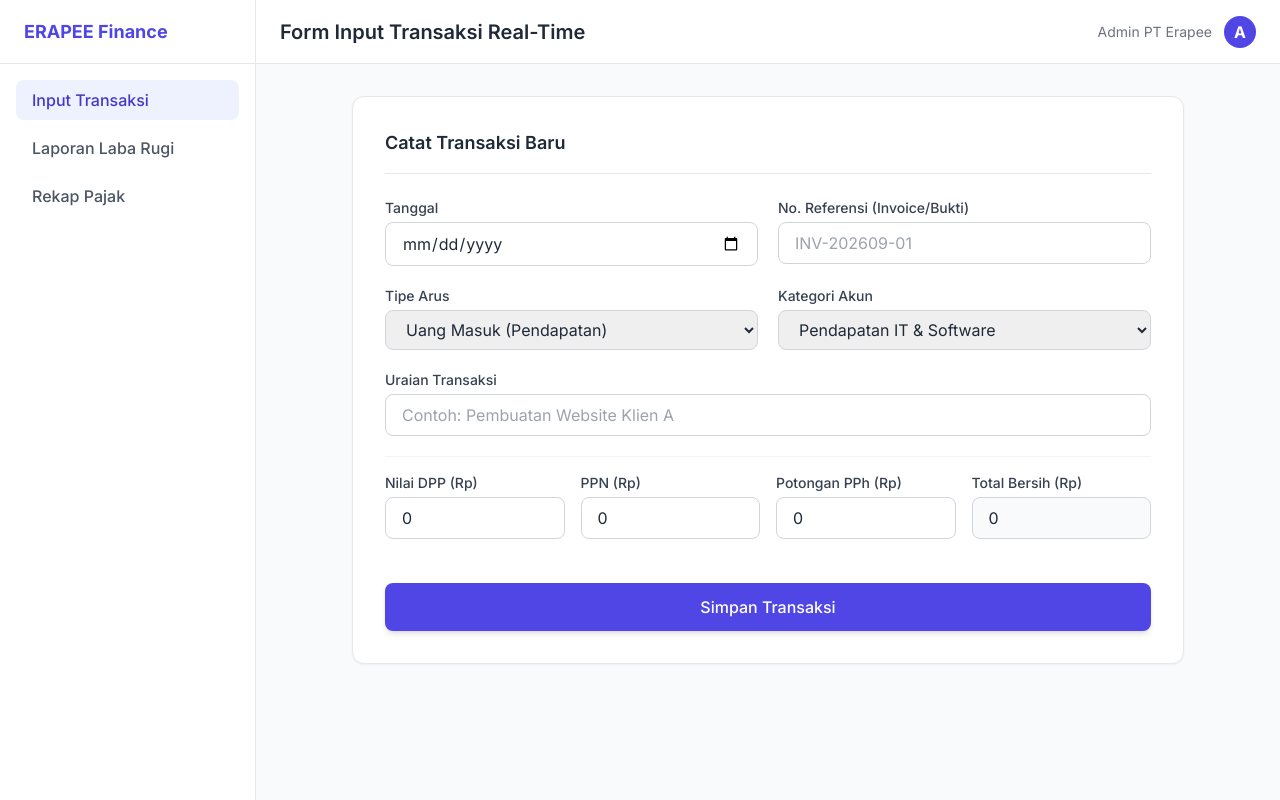
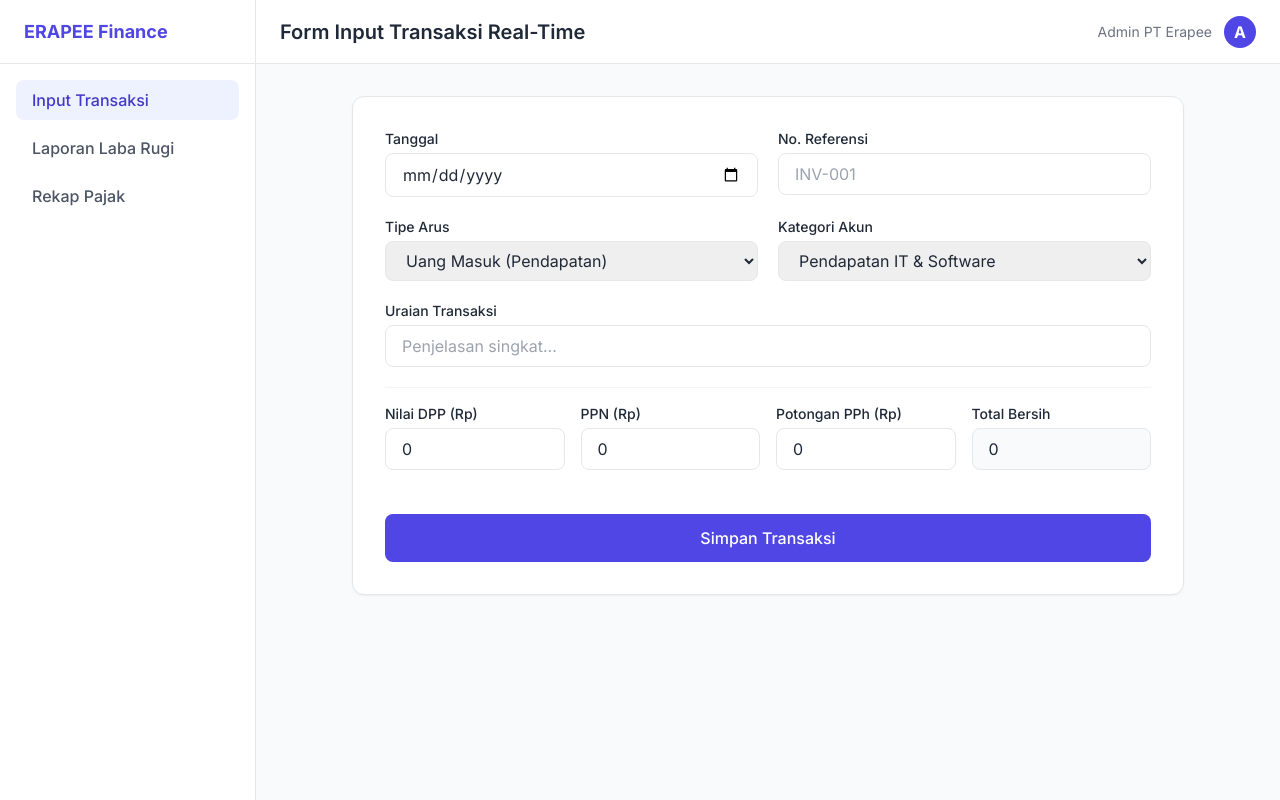
Before and after one commit to hiwantan-commits/erapee-finance-app, a plain HTML site: page index.html in a window 1280 px wide. Drawn offline with nearby package versions, Linux system fonts and the light colour scheme; a script that the page names is missing.

Commit message:
Update index.html

```diff
--- a/index.html
+++ b/index.html
@@ -6,19 +6,16 @@
     <title>Input Transaksi | PT ERAPEE</title>
     <script src="https://cdn.tailwindcss.com"></script>
     <link href="https://fonts.googleapis.com/css2?family=Inter:wght@300;400;500;600;700&display=swap" rel="stylesheet">
-    <style>
-        body { font-family: 'Inter', sans-serif; background-color: #F9FAFB; }
-    </style>
+    <style>body { font-family: 'Inter', sans-serif; background-color: #F9FAFB; }</style>
 </head>
 <body class="text-gray-800">
-
     <div class="flex h-screen overflow-hidden">
-        <!-- Sidebar Navigation -->
+        <!-- Sidebar -->
         <aside class="w-64 bg-white border-r border-gray-200 flex-shrink-0 hidden md:block">
             <div class="h-16 flex items-center px-6 border-b border-gray-200">
                 <span class="text-lg font-bold text-indigo-600">ERAPEE Finance</span>
             </div>
-            <nav class="p-4 space-y-2">
+            <nav class="p-4 space-y-2" id="sidebarMenu">
                 <a href="index.html" class="block px-4 py-2 bg-indigo-50 text-indigo-700 rounded-lg font-medium">Input Transaksi</a>
                 <a href="laporan.html" class="block px-4 py-2 text-gray-600 hover:bg-gray-50 rounded-lg font-medium">Laporan Laba Rugi</a>
                 <a href="pajak.html" class="block px-4 py-2 text-gray-600 hover:bg-gray-50 rounded-lg font-medium">Rekap Pajak</a>
@@ -37,79 +34,76 @@
 
             <main class="p-6 md:p-8 max-w-4xl mx-auto w-full">
                 <div class="bg-white rounded-xl shadow-sm border border-gray-200 p-6 md:p-8">
-                    <h2 class="text-lg font-semibold mb-6 border-b pb-4">Catat Transaksi Baru</h2>
-
                     <form id="formTransaksi" class="space-y-5">
                         <div class="grid grid-cols-1 md:grid-cols-2 gap-5">
                             <div>
-                                <label class="block text-sm font-medium text-gray-700 mb-1">Tanggal</label>
-                                <input type="date" id="tanggal" class="w-full border border-gray-300 rounded-lg px-4 py-2 focus:ring-2 focus:ring-indigo-500 outline-none" required>
+                                <label class="block text-sm font-medium mb-1">Tanggal</label>
+                                <input type="date" id="tanggal" class="w-full border rounded-lg px-4 py-2 outline-none focus:ring-2 focus:ring-indigo-500" required>
                             </div>
                             <div>
-                                <label class="block text-sm font-medium text-gray-700 mb-1">No. Referensi (Invoice/Bukti)</label>
-                                <input type="text" id="no_ref" placeholder="INV-202609-01" class="w-full border border-gray-300 rounded-lg px-4 py-2 focus:ring-2 focus:ring-indigo-500 outline-none" required>
+                                <label class="block text-sm font-medium mb-1">No. Referensi</label>
+                                <input type="text" id="no_ref" placeholder="INV-001" class="w-full border rounded-lg px-4 py-2 outline-none focus:ring-2 focus:ring-indigo-500" required>
                             </div>
                         </div>
 
                         <div class="grid grid-cols-1 md:grid-cols-2 gap-5">
                             <div>
-                                <label class="block text-sm font-medium text-gray-700 mb-1">Tipe Arus</label>
-                                <select id="tipe" class="w-full border border-gray-300 rounded-lg px-4 py-2 outline-none">
+                                <label class="block text-sm font-medium mb-1">Tipe Arus</label>
+                                <select id="tipe" class="w-full border rounded-lg px-4 py-2 outline-none">
                                     <option value="Masuk">Uang Masuk (Pendapatan)</option>
-                                    <option value="Keluar">Uang Keluar (Biaya/Beli)</option>
+                                    <option value="Keluar">Uang Keluar (Biaya)</option>
                                 </select>
                             </div>
                             <div>
-                                <label class="block text-sm font-medium text-gray-700 mb-1">Kategori Akun</label>
-                                <select id="kategori" class="w-full border border-gray-300 rounded-lg px-4 py-2 outline-none">
+                                <label class="block text-sm font-medium mb-1">Kategori Akun</label>
+                                <select id="kategori" class="w-full border rounded-lg px-4 py-2 outline-none">
                                     <option value="Pendapatan IT & Software">Pendapatan IT & Software</option>
-                                    <option value="Pendapatan Hasil Pertanian">Pendapatan Hasil Pertanian</option>
-                                    <option value="Beban Gaji & Tunjangan Pegawai">Beban Gaji & Tunjangan</option>
-                                    <option value="Beban Sewa Kantor / Lahan">Beban Sewa Kantor / Lahan</option>
+                                    <option value="Pendapatan Pertanian">Pendapatan Pertanian (Cabai, Tebu, Buah)</option>
+                                    <option value="Beban Gaji">Beban Gaji & Tunjangan</option>
+                                    <option value="Beban Operasional">Beban Operasional Lainnya</option>
                                 </select>
                             </div>
                         </div>
 
                         <div>
-                            <label class="block text-sm font-medium text-gray-700 mb-1">Uraian Transaksi</label>
-                            <input type="text" id="uraian" placeholder="Contoh: Pembuatan Website Klien A" class="w-full border border-gray-300 rounded-lg px-4 py-2 outline-none" required>
+                            <label class="block text-sm font-medium mb-1">Uraian Transaksi</label>
+                            <input type="text" id="uraian" placeholder="Penjelasan singkat..." class="w-full border rounded-lg px-4 py-2 outline-none focus:ring-2 focus:ring-indigo-500" required>
                         </div>
 
                         <div class="grid grid-cols-1 md:grid-cols-4 gap-4 pt-4 border-t border-gray-100">
                             <div>
-                                <label class="block text-sm font-medium text-gray-700 mb-1">Nilai DPP (Rp)</label>
-                                <input type="number" id="dpp" value="0" class="w-full border border-gray-300 rounded-lg px-4 py-2 outline-none calc-input" required>
+                                <label class="block text-sm font-medium mb-1">Nilai DPP (Rp)</label>
+                                <input type="number" id="dpp" value="0" class="w-full border rounded-lg px-4 py-2 outline-none">
                             </div>
                             <div>
-                                <label class="block text-sm font-medium text-gray-700 mb-1">PPN (Rp)</label>
-                                <input type="number" id="ppn" value="0" class="w-full border border-gray-300 rounded-lg px-4 py-2 outline-none calc-input">
+                                <label class="block text-sm font-medium mb-1">PPN (Rp)</label>
+                                <input type="number" id="ppn" value="0" class="w-full border rounded-lg px-4 py-2 outline-none">
                             </div>
                             <div>
-                                <label class="block text-sm font-medium text-gray-700 mb-1">Potongan PPh (Rp)</label>
-                                <input type="number" id="pph" value="0" class="w-full border border-gray-300 rounded-lg px-4 py-2 outline-none calc-input">
+                                <label class="block text-sm font-medium mb-1">Potongan PPh (Rp)</label>
+                                <input type="number" id="pph" value="0" class="w-full border rounded-lg px-4 py-2 outline-none">
                             </div>
                             <div>
-                                <label class="block text-sm font-medium text-gray-700 mb-1">Total Bersih (Rp)</label>
-                                <input type="number" id="total" value="0" class="w-full border border-gray-300 bg-gray-50 rounded-lg px-4 py-2 outline-none" readonly>
+                                <label class="block text-sm font-medium mb-1">Total Bersih</label>
+                                <input type="number" id="total" value="0" class="w-full border bg-gray-50 rounded-lg px-4 py-2 outline-none" readonly>
                             </div>
                         </div>
 
                         <div class="pt-6">
-                            <button type="submit" id="btnSubmit" class="w-full bg-indigo-600 hover:bg-indigo-700 text-white font-medium py-3 px-4 rounded-lg transition duration-200 shadow-md">
+                            <button type="submit" id="btnSubmit" class="w-full bg-indigo-600 hover:bg-indigo-700 text-white font-medium py-3 px-4 rounded-lg transition duration-200">
                                 Simpan Transaksi
                             </button>
                         </div>
-
-                        <!-- Notifikasi Sukses / Gagal -->
-                        <div id="alertNotif" class="hidden mt-4 p-3 rounded-lg text-sm text-center font-medium"></div>
+                        <div id="alertSuccess" class="hidden mt-4 p-3 bg-green-50 text-green-700 rounded-lg text-sm text-center font-medium">
+                            ✓ Transaksi berhasil dikirim ke Google Sheets
+                        </div>
                     </form>
                 </div>
             </main>
         </div>
     </div>
 
-    <!-- Panggil Script Eksternal -->
-    <script src="js/app.js"></script>
+    <!-- Pemanggilan File JS -->
     <script src="js/api.js"></script>
 </body>
 </html>
```
